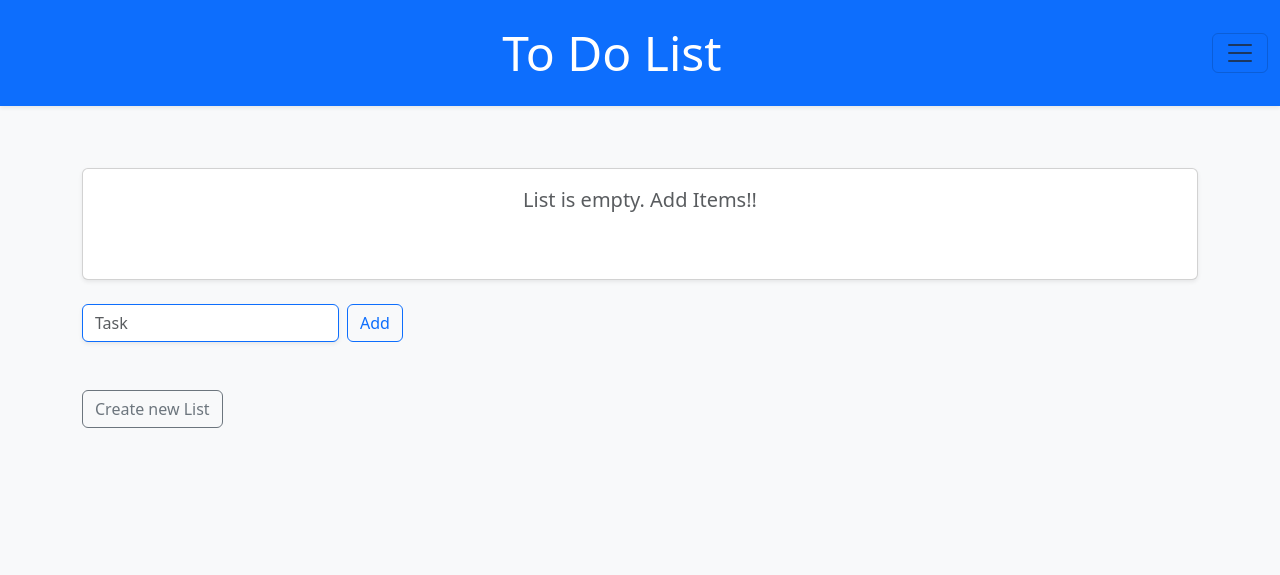
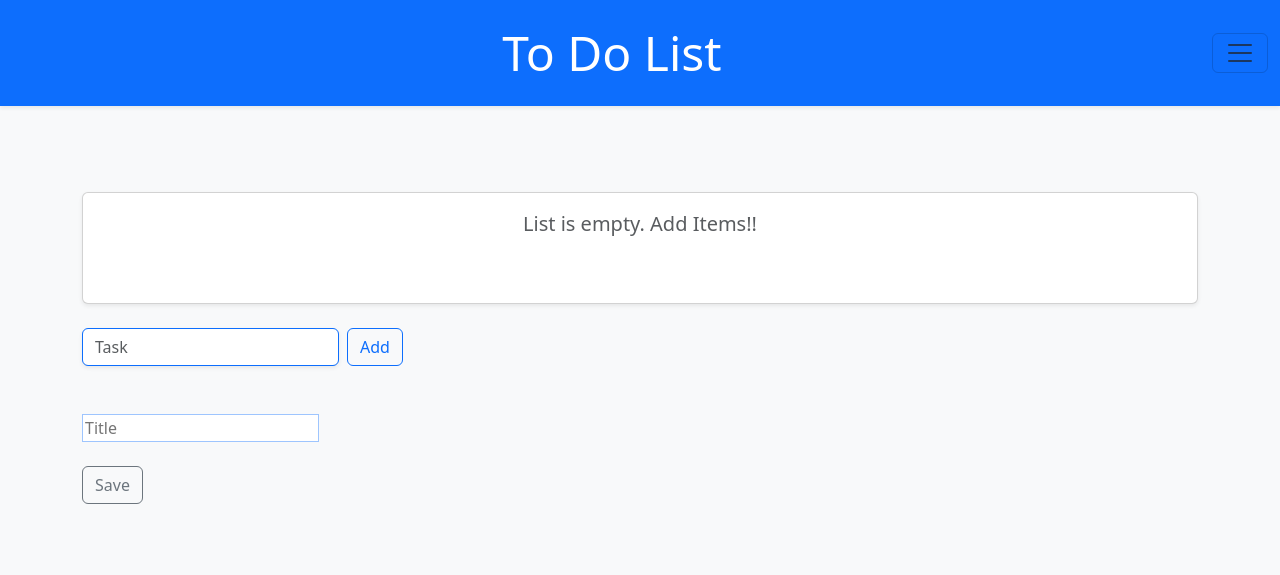
Before and after one commit to dwaynxz/flask-todo-list-v1, a Flask app: page / in a window 1280 px wide. Shown: the top 575 px of the page. Run offline with Flask 3, Linux system fonts and the light colour scheme; parts of the project's set-up code (start-up, migrations or seed data) failed here and were passed over.

Commit message:
feat: add save button

```diff
--- a/Todo/templates/homepage.html
+++ b/Todo/templates/homepage.html
@@ -16,16 +16,17 @@
         </button>
         <div class="offcanvas offcanvas-end  bg-primary bg-opacity-75 text-white" tabindex="-1" id="offcanvasNavbar" aria-labelledby="offcanvasNavbarLabel">
           <div class="offcanvas-header">
-            <h5 class="offcanvas-title" id="offcanvasNavbarLabel">Menu</h5>
+            <h5 class="offcanvas-title fs-3 pt-2" id="offcanvasNavbarLabel">Menu</h5>
             <button type="button" class="btn-close" data-bs-dismiss="offcanvas" aria-label="Close"></button>
           </div>
           <div class="offcanvas-body">
             <ul class="navbar-nav justify-content-end flex-grow-1 pe-3">
               <li class="nav-item">
-                <a class="navlinks" aria-current="page" href="/home">Home</a>
+                <a class="navlinks fs-3 pt-2" aria-current="page" href="/home">Home</a>
               </li>
               <li class="nav-item">
-                <a class="navlinks" href="#">View Lists</a>
+                <a class="navlinks fs-3 pt-2
+" href="#">Create a list</a>
               </li>
             </ul>
           </div>
@@ -35,17 +36,16 @@
 </header>
 <br>
 <br>
-<main class="container py-5">
+<main class="container py-5 pt-5 mt-5">
     <div class="mb-4">
         {% with messages = get_flashed_messages(with_categories=True) %}
             {% if messages %}
                 {% for category, message in messages %}
                     <span class="alert alert-{{category}}">{{message}}</span>
+            {% endfor %}
     </div>
-            {% endfor %}
         {% endif %}
     {% endwith %}
-    <br>
     <br>
     <br>
         <div class="card shadow-sm">
@@ -79,8 +79,13 @@
         </form>
         <br>
         <br>
-    <form action="/new" method="POST">
-        <button type="submit" class="btn btn-outline-secondary">Create new List</button>
+    <form action="/save" method="POST">
+        <label for="title" id="title">
+            <input type="text" name="title" class="border border-primary-subtle" placeholder="Title">
+        </label>
+        <br>
+        <br>
+        <button type="submit" class="btn btn-outline-secondary">Save</button>
     </form>
 </main>
 <script src="https://cdn.jsdelivr.net/npm/bootstrap@5.3.7/dist/js/bootstrap.bundle.min.js" integrity="sha384-..." crossorigin="anonymous"></script>
```
Lines whose indentation alone changed are shown as unchanged.
